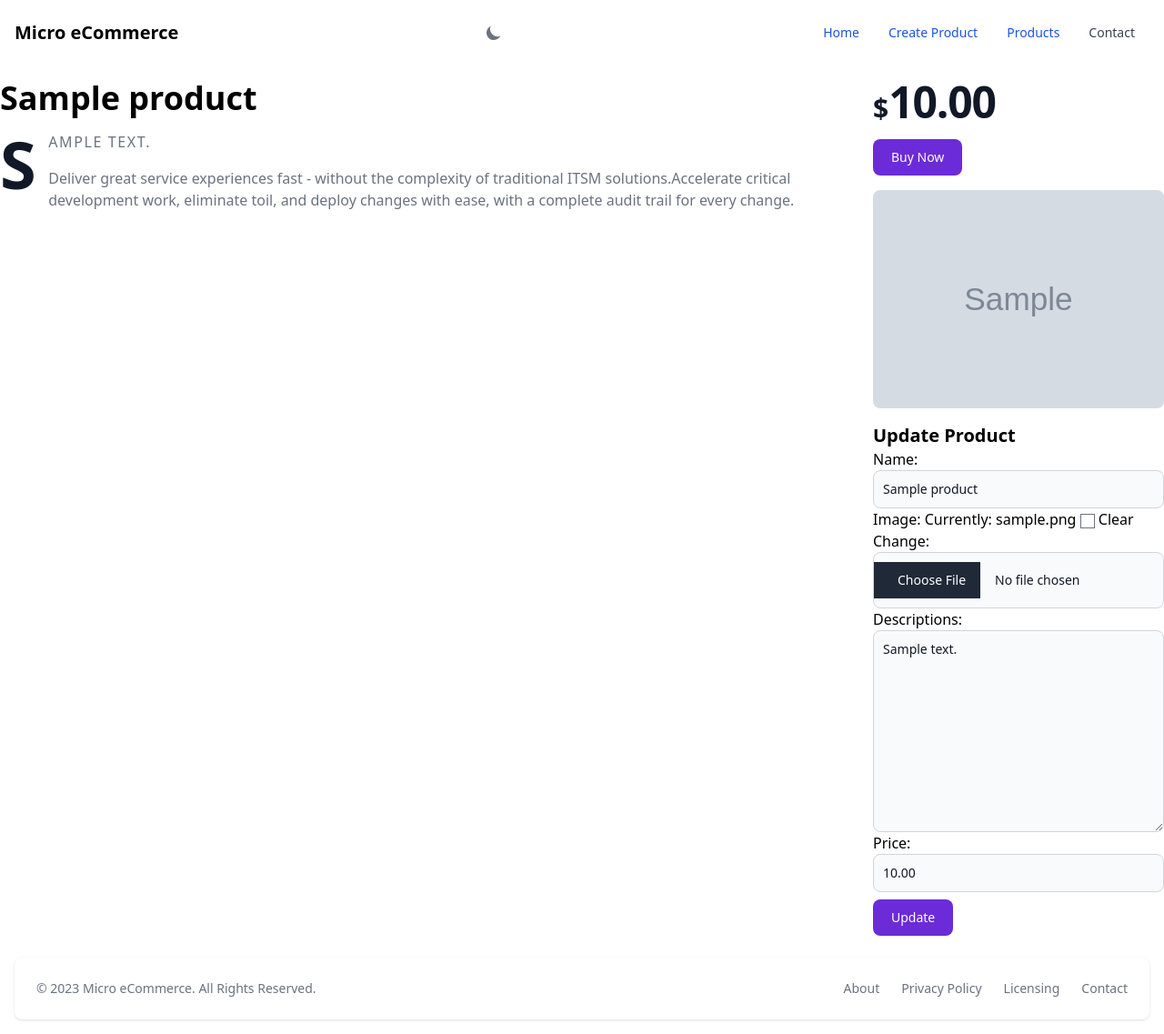
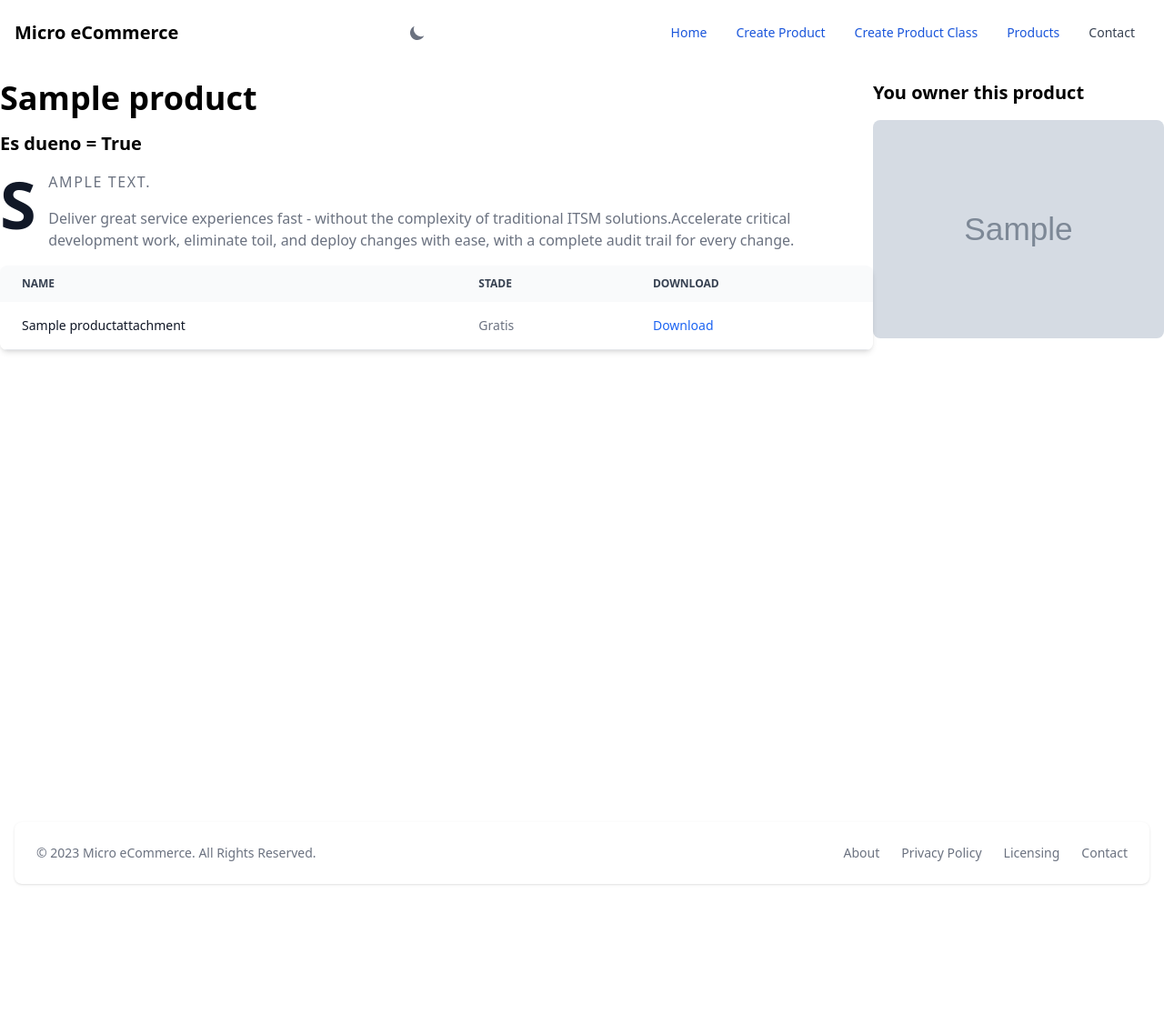
Before and after one commit to codingforentrepreneurs/micro-ecommerce, a Django app: a page that uses src/templates/base/navbar.html in a window 1280 px wide. Shown: the whole page at 91% size. After the commit the page ends 973 px from the top, so only its background shows below. Run offline with Django 4.2, Linux system fonts and the light colour scheme; a user stored in the database is signed in; tables that the repository leaves empty hold one stand-in row (values such as "Sample post"); grey boxes marked "Sample" are stand-in pictures.

Commit message:
Add funciones para actualizar las imagenes

```diff
--- a/src/products/forms.py
+++ b/src/products/forms.py
@@ -1,5 +1,6 @@
 from django import forms
-from .models import Product
+from django.forms import modelformset_factory, inlineformset_factory
+from .models import Product, ProductAttachment
 
 input_css_class = "form-control"
 
@@ -36,3 +37,34 @@ class ProductUpdateForm(forms.ModelForm):
         if price <= 0:
             raise forms.ValidationError("El precio debe ser mayor que cero.")
         return price
+
+class ProductAttachmentForm(forms.ModelForm):
+    class Meta:
+        model = ProductAttachment
+        fields = ['file', 'name', 'is_free', 'active']
+
+    def __init__(self, *args, **kwargs):
+        super().__init__(*args, **kwargs)
+        # self.fields['name'].widget.attrs['placeholder'] = "Your name"
+        for field in self.fields:
+            if field in ['is_free', 'active']:
+                continue
+            self.fields[field].widget.attrs['class'] = input_css_class
+
+ProductFormAttachmentModelFormSet = modelformset_factory(
+    ProductAttachment,
+    form=ProductAttachmentForm,
+    fields = ['file', 'name', 'is_free', 'active'],
+    extra=0,
+    can_delete=False
+)
+
+ProductFormAttachmentInlineFormSet = inlineformset_factory(
+    Product,
+    ProductAttachment,
+    form=ProductAttachmentForm,
+    formset= ProductFormAttachmentModelFormSet,
+    fields = ['file', 'name', 'is_free', 'active'],
+    extra=0,
+    can_delete=False
+)
--- a/src/products/urls.py
+++ b/src/products/urls.py
@@ -11,5 +11,7 @@ urlpatterns = [
     path('create/', views.product_create_view, name='product_create'),
     path('create_class/', ProductCreateView.as_view(), name='product_create_class'),
     path('<slug:slug>/', ProductDetailView.as_view(), name='product_detail'),
+    path('<slug:handle>/manage/', views.product_manage_detail_view, name='product_manage'),
+    path('<slug:handle>/download/<int:pk>', views.product_attachment_download_view, name='download'),
     path('<slug:slug>/update/', ProductUpdateView.as_view(), name='product_update'),
 ]
--- a/src/products/views.py
+++ b/src/products/views.py
@@ -1,4 +1,6 @@
-from django.shortcuts import  render, redirect
+import mimetypes
+from django.http import FileResponse, HttpResponseBadRequest
+from django.shortcuts import  get_object_or_404, render, redirect
 
 # Create your views here.
 from django.urls import reverse_lazy
@@ -6,57 +8,15 @@
 from django.contrib.auth.mixins import LoginRequiredMixin
 from django.views.generic.list import ListView
 from django.views.generic.detail import DetailView
-from django.views.generic.edit import CreateView, UpdateView
+from django.views.generic.edit import CreateView, UpdateView, FormView
 from django.core.cache import cache
-from .models import Product
-from .forms import ProductForm, ProductUpdateForm
+from .models import Product, ProductAttachment
+from .forms import ProductForm, ProductUpdateForm, ProductFormAttachmentInlineFormSet
 
 class ProductListView(ListView):
     model = Product
     template_name = 'products/list.html'
     context_object_name = 'products'
-
-class ProductDetailView(DetailView):
-    model = Product
-    template_name = 'products/detail.html'
-    context_object_name = 'product'
-    slug_field = 'handle'
-
-    def get_context_data(self, **kwargs):
-        context = super().get_context_data(**kwargs)
-        if self.object.user == self.request.user:
-            form = ProductUpdateForm(instance=self.object)
-            context['form'] = form
-        return context
-
-class ProductUpdateView(LoginRequiredMixin, UpdateView):
-    model = Product
-    # template_name = 'products/update.html'
-    form_class = ProductUpdateForm
-    slug_field = 'handle'
-
-    def get_success_url(self):
-        return reverse_lazy('products:product_detail', kwargs={'slug': self.object.handle})
-
-    def form_valid(self, form):
-        if self.object.user == self.request.user:
-            form.save()
-        return super().form_valid(form)
-
-class ProductCreateView(CreateView):
-    model = Product
-    form_class = ProductForm
-    template_name = 'products/create.html'
-    success_url = reverse_lazy('products:product_list_class')
-
-    def form_valid(self, form):
-        if self.request.user.is_authenticated:
-            form.instance.user = self.request.user
-            cache.clear()
-            return super().form_valid(form)
-        else:
-            form.add_error(None, 'User is not authenticated')
-            return self.form_invalid(form)
 
 def product_create_view(request):
     context  = {}
@@ -73,3 +33,91 @@
 
     context['form'] = form
     return render(request, 'products/create.html', context)
+
+class ProductCreateView(LoginRequiredMixin, CreateView):
+    model = Product
+    form_class = ProductForm
+    template_name = 'products/create.html'
+    success_url = reverse_lazy('products:product_list_class')
+
+    def form_valid(self, form):
+        if self.request.user.is_authenticated:
+            form.instance.user = self.request.user
+            cache.clear()
+            return super().form_valid(form)
+        else:
+            form.add_error(None, 'User is not authenticated')
+            return self.form_invalid(form)
+
+class ProductUpdateView(LoginRequiredMixin, UpdateView):
+    model = Product
+    # template_name = 'products/update.html'
+    form_class = ProductUpdateForm
+    slug_field = 'handle'
+
+    def get_success_url(self):
+        return reverse_lazy('products:product_detail', kwargs={'slug': self.object.handle})
+
+    def form_valid(self, form):
+        if self.object.user == self.request.user:
+            form.save()
+        return super().form_valid(form)
+
+def product_manage_detail_view(request, handle=None):
+    obj = get_object_or_404(Product, handle=handle)
+    attachments = ProductAttachment.objects.filter(product=obj)
+    is_manager = False
+    if request.user.is_authenticated:
+        is_manager = obj.user == request.user
+    context = {"object": obj}
+    if not is_manager:
+        return HttpResponseBadRequest()
+    form = ProductUpdateForm(request.POST or None, request.FILES or None, instance=obj)
+    formset = ProductFormAttachmentInlineFormSet(request.POST or None,
+                                            request.FILES or None,
+                                            queryset=attachments)
+    if form.is_valid() and formset.is_valid():
+        instance = form.save(commit=False)
+        instance.save()
+        formset.save(commit=False)
+        for _form in formset:
+            attachment_obj = _form.save(commit=False)
+            attachment_obj.product  = instance
+            attachment_obj.save()
+
+        return redirect(obj.get_manage_url())
+    context['form'] = form
+    context['formset'] = formset
+    return render(request, 'products/manager.html', context)
+
+class ProductDetailView(DetailView):
+    model = Product
+    template_name = 'products/detail.html'
+    context_object_name = 'product'
+    slug_field = 'handle'
+
+    def get_context_data(self, **kwargs):
+        context = super().get_context_data(**kwargs)
+        obj = self.object
+        attachments = ProductAttachment.objects.filter(product=obj)
+        is_owner = False
+        if self.request.user.is_authenticated:
+            is_owner = True  # verify ownership
+        context["is_owner"] = is_owner
+        context["attachments"] = attachments
+        return context
+
+def product_attachment_download_view(request, handle=None, pk=None):
+    attachment = get_object_or_404(ProductAttachment, product__handle=handle, pk=pk)
+    can_download = attachment.is_free or False
+    if request.user.is_authenticated:
+        can_download = True # check ownership
+    if can_download is False:
+        return HttpResponseBadRequest()
+    file = attachment.file.open(mode='rb') # cdn -> S3 object storage
+    filename = attachment.file.name
+    content_type, _ = mimetypes.guess_type(filename)
+    response =  FileResponse(file)
+    response['Content-Type'] = content_type or 'application/octet-stream'
+    response['Content-Disposition'] = f'attachment;filename={filename}'
+    return response
--- a/src/static/css/output.css
+++ b/src/static/css/output.css
@@ -1456,6 +1456,10 @@ input:checked + .toggle-bg {
   overflow: hidden;
 }
 
+.overflow-x-auto {
+  overflow-x: auto;
+}
+
 .whitespace-nowrap {
   white-space: nowrap;
 }
@@ -1486,6 +1490,10 @@ input:checked + .toggle-bg {
   border-width: 0px;
 }
 
+.border-b {
+  border-bottom-width: 1px;
+}
+
 .border-blue-600 {
   --tw-border-opacity: 1;
   border-color: rgb(28 100 242 / var(--tw-border-opacity));
@@ -1609,6 +1617,11 @@ input:checked + .toggle-bg {
   padding-bottom: 0.75rem;
 }
 
+.py-4 {
+  padding-top: 1rem;
+  padding-bottom: 1rem;
+}
+
 .py-8 {
   padding-top: 2rem;
   padding-bottom: 2rem;
@@ -1626,6 +1639,10 @@ input:checked + .toggle-bg {
   padding-top: 0.5rem;
 }
 
+.text-left {
+  text-align: left;
+}
+
 .text-center {
   text-align: center;
 }
@@ -1660,6 +1677,11 @@ input:checked + .toggle-bg {
   line-height: 1.75rem;
 }
 
+.text-xs {
+  font-size: 0.75rem;
+  line-height: 1rem;
+}
+
 .font-bold {
   font-weight: 700;
 }
@@ -1678,6 +1700,10 @@ input:checked + .toggle-bg {
 
 .font-semibold {
   font-weight: 600;
+}
+
+.uppercase {
+  text-transform: uppercase;
 }
 
 .leading-6 {
@@ -1738,6 +1764,12 @@ input:checked + .toggle-bg {
 .shadow-lg {
   --tw-shadow: 0 10px 15px -3px rgb(0 0 0 / 0.1), 0 4px 6px -4px rgb(0 0 0 / 0.1);
   --tw-shadow-colored: 0 10px 15px -3px var(--tw-shadow-color), 0 4px 6px -4px var(--tw-shadow-color);
+  box-shadow: var(--tw-ring-offset-shadow, 0 0 #0000), var(--tw-ring-shadow, 0 0 #0000), var(--tw-shadow);
+}
+
+.shadow-md {
+  --tw-shadow: 0 4px 6px -1px rgb(0 0 0 / 0.1), 0 2px 4px -2px rgb(0 0 0 / 0.1);
+  --tw-shadow-colored: 0 4px 6px -1px var(--tw-shadow-color), 0 2px 4px -2px var(--tw-shadow-color);
   box-shadow: var(--tw-ring-offset-shadow, 0 0 #0000), var(--tw-ring-shadow, 0 0 #0000), var(--tw-shadow);
 }
 
@@ -2009,6 +2041,10 @@ input:checked + .toggle-bg {
     max-width: 28rem;
   }
 
+  .sm\:rounded-lg {
+    border-radius: 0.5rem;
+  }
+
   .sm\:rounded-none {
     border-radius: 0px;
   }
--- a/src/templates/base/navbar.html
+++ b/src/templates/base/navbar.html
@@ -21,6 +21,9 @@
             <a href="{% url 'products:product_create' %}" class="block py-2 pl-3 pr-4 text-white bg-blue-700 rounded md:bg-transparent md:text-blue-700 md:p-0 dark:text-white" aria-current="page">Create Product</a>
           </li>
           <li>
+            <a href="{% url 'products:product_create_class' %}" class="block py-2 pl-3 pr-4 text-white bg-blue-700 rounded md:bg-transparent md:text-blue-700 md:p-0 dark:text-white" aria-current="page">Create Product Class</a>
+          </li>
+          <li>
             <a href="{% url 'products:product_list_class' %}" class="block py-2 pl-3 pr-4 text-white bg-blue-700 rounded md:bg-transparent md:text-blue-700 md:p-0 dark:text-white" aria-current="page">Products</a>
           </li>
           <li>
--- /dev/null
+++ b/src/templates/products/attachment-table.html
@@ -0,0 +1,42 @@
+{% if attachments.exists %}
+<div class="relative overflow-x-auto shadow-md sm:rounded-lg">
+    <table class="w-full text-sm text-left text-gray-500 dark:text-gray-400">
+        <thead class="text-xs text-gray-700 uppercase bg-gray-50 dark:bg-gray-700 dark:text-gray-400">
+            <tr>
+                <th scope="col" class="px-6 py-3">
+                    Name
+                </th>
+                <th scope="col" class="px-6 py-3">
+                    Stade
+                </th>
+                <th scope="col" class="px-6 py-3">
+                    Download
+                </th>
+            </tr>
+        </thead>
+        <tbody>
+            {% for attachment in attachments %}
+                <tr class="bg-white border-b dark:bg-gray-900 dark:border-gray-700">
+                    <th scope="row" class="px-6 py-4 font-medium text-gray-900 whitespace-nowrap dark:text-white">
+                        {{attachment.display_name}}
+                    </th>
+                    <td class="px-6 py-4">
+                        {% if attachment.is_free %}
+                            Gratis
+                        {% else %}
+                            De pago
+                        {% endif %}
+                    </td>
+                    <td class="px-6 py-4">
+                        {% if is_owner or attachment.is_free %}
+                            <a href="{{attachment.get_download_url}}" class="font-medium text-blue-600 dark:text-blue-500 hover:underline">Download</a>
+                        {% else %}
+                            <p>Purchase to download</p>
+                        {% endif %}
+                    </td>
+                </tr>
+            {% endfor %}
+        </tbody>
+    </table>
+</div>
+{% endif %}
--- a/src/templates/products/detail.html
+++ b/src/templates/products/detail.html
@@ -7,27 +7,30 @@
     <div class="w-full md:w-3/4 space-y-4">
         <!-- main content-->
         <h2 class="text-4xl font-bold dark:text-white">{{ object.name }}</h2>
-
-
+        <h4 class="text-xl font-bold dark:text-white">Es dueno = {{is_owner}}</h4>
 
         <p class="mb-3 font-light text-gray-500 dark:text-gray-400 first-line:uppercase first-line:tracking-widest first-letter:text-7xl first-letter:font-bold first-letter:text-gray-900 dark:first-letter:text-gray-100 first-letter:mr-3 first-letter:float-left">{{product.descriptions}}</p>
         <p class="font-light text-gray-500 dark:text-gray-400">Deliver great service experiences fast - without the complexity of traditional ITSM solutions.Accelerate critical development work, eliminate toil, and deploy changes with ease, with a complete audit trail for every change.</p>
 
+        {% include 'products/attachment-table.html' with attachments=attachments is_owner=is_owner%}
     </div>
-
-
 
 
     <div class="w-full md:w-1/4 space-y-4">
         <!-- sidebar -->
+        {% if is_owner %}
+            <h4 class="text-xl font-bold dark:text-white">You owner this product</h4>
+        {% else %}
+        <div class="">
+            <div class="flex items-baseline text-gray-900 dark:text-white">
+                <span class="text-3xl font-semibold">$</span>
+                <span class="text-5xl font-extrabold tracking-tight">{{product.price}}</span>
 
-        <div class="flex items-baseline text-gray-900 dark:text-white">
-            <span class="text-3xl font-semibold">$</span>
-            <span class="text-5xl font-extrabold tracking-tight">{{product.price}}</span>
+            </div>
 
+            <button type="button" class="btn-submit">Buy Now</button>
         </div>
-
-        <button type="button" class="btn-submit">Buy Now</button>
+        {% endif %}
 
         <div class="grid gap-4 ">
             {% if product.image %}
```
Also changed, not shown: src/products/models.py (+22 -1 lines), src/templates/products/manager.html (added, +24 -0 lines), src/products/migrations/0006_productattachment_name.py (added).
